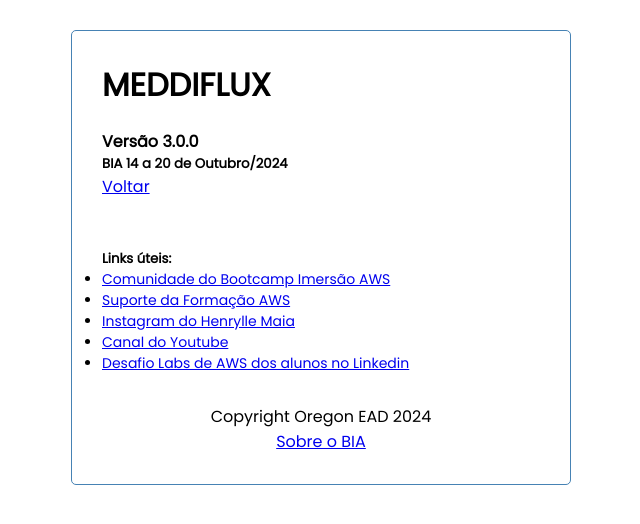
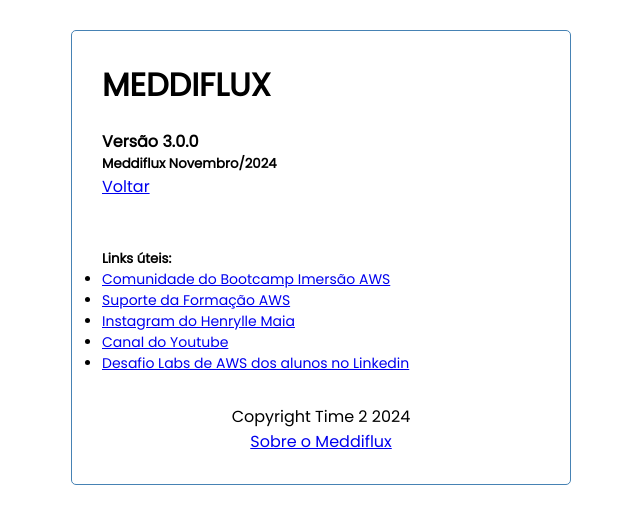
Before and after one commit to alisrios/meddiflux, a React (Create React App) app in the folder client/: page /about in a window 1280 px wide. Shown: the top 524 px of the page, without its empty margins (319-959 px from the left). Built offline with nearby package versions, Linux system fonts and the light colour scheme; no server answers.

Commit message:
alterando mensagem do Alterações

```diff
--- a/client/public/index.html
+++ b/client/public/index.html
@@ -11,7 +11,7 @@
     />
     <link rel="apple-touch-icon" href="%PUBLIC_URL%/logo192.png" />
     <link rel="manifest" href="%PUBLIC_URL%/manifest.json" />
-    <title>BIA - 2024</title>
+    <title>Meddiflux - 2024</title>
   </head>
   <body>
     <noscript>You need to enable JavaScript to run this app.</noscript>
--- a/client/src/components/About.js
+++ b/client/src/components/About.js
@@ -5,7 +5,7 @@
   return (
     <div>
       <h4>Versão 3.0.0</h4>
-      <h5>BIA 14 a 20 de Outubro/2024</h5>
+      <h5>Meddiflux Novembro/2024</h5>
       <Link to="/">Voltar</Link>
       <DadosHenrylle />
     </div>
--- a/client/src/components/Footer.js
+++ b/client/src/components/Footer.js
@@ -4,8 +4,8 @@
 const Footer = () => {
   return (
     <footer>
-      <p>Copyright Oregon EAD 2024</p>
-      <Link to="/about">Sobre o BIA</Link>
+      <p>Copyright Time 2 2024</p>
+      <Link to="/about">Sobre o Meddiflux</Link>
     </footer>
   );
 };
```
